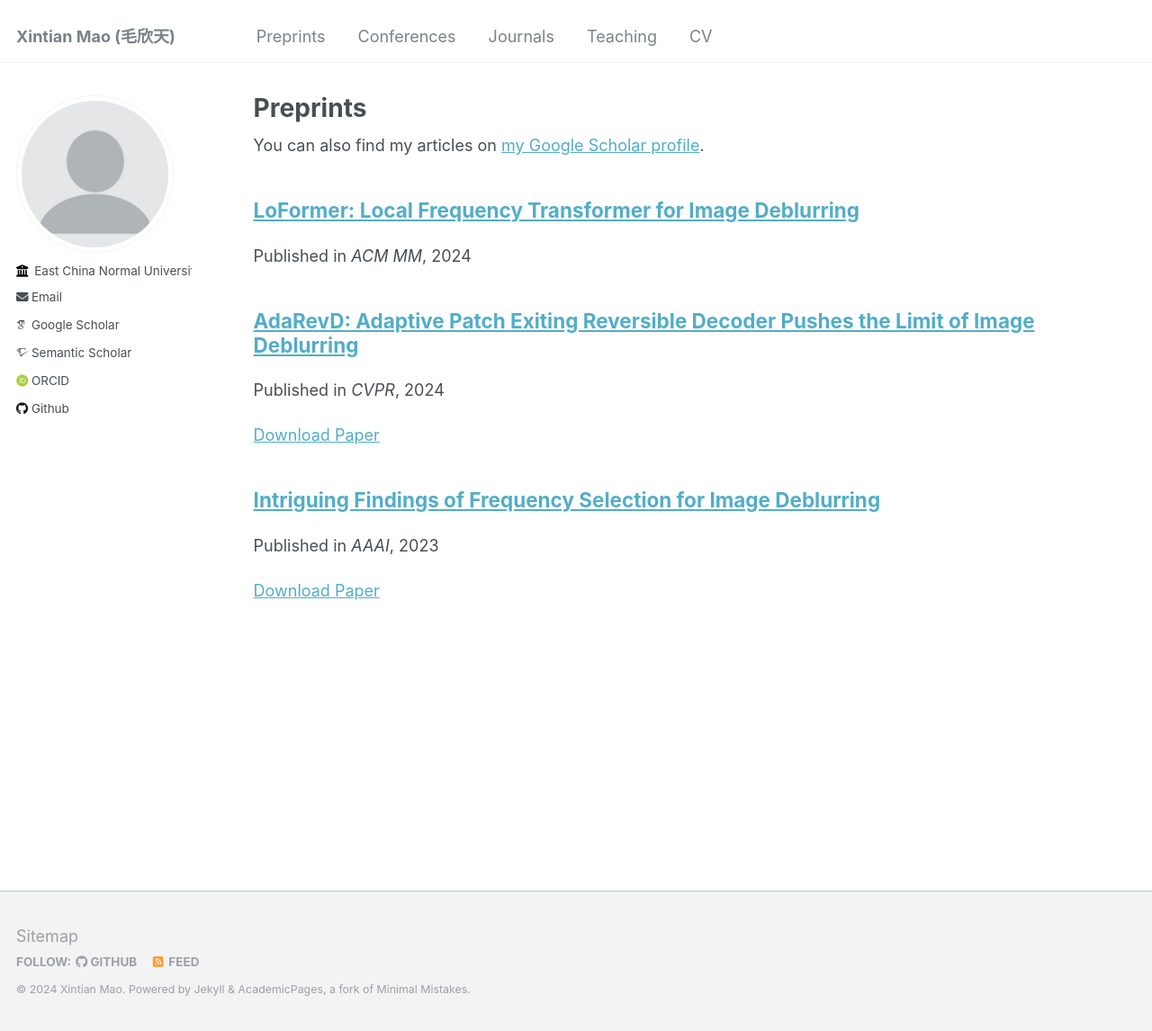
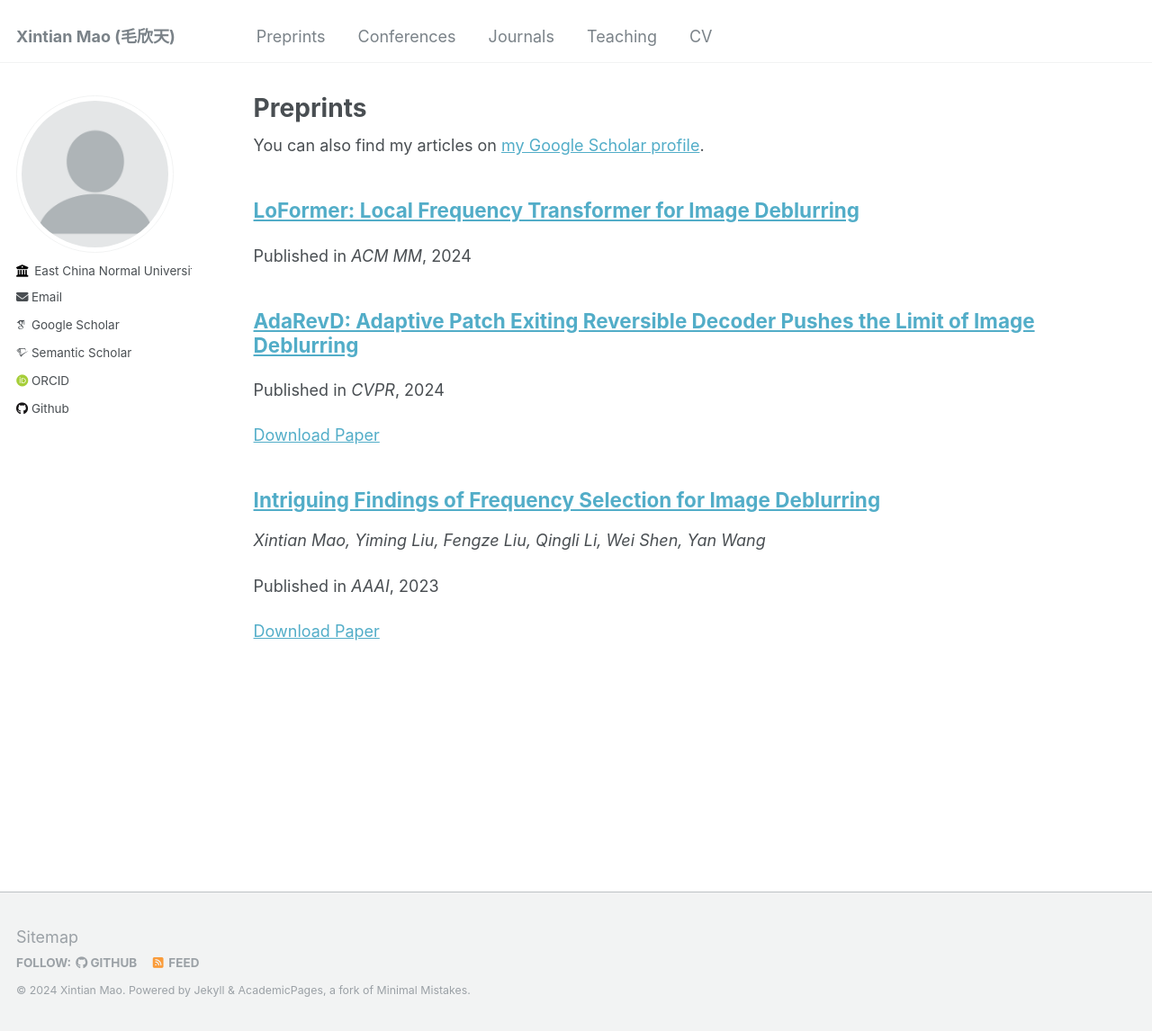
Before and after one commit to INVOKERer/INVOKERer.github.io, a Jekyll site: the page built from _pages/preprints.md, in a window 1280 px wide and 1146 px high. Shown: the whole window at 90% size. Built offline with Jekyll 4.4.1, drawn with Linux system fonts in a browser that asks for light colours; some web fonts are replaced.

Commit message:
Update 2023-06-26-DeepRFTv2.md

```diff
--- a/_publications/2023-06-26-DeepRFTv2.md
+++ b/_publications/2023-06-26-DeepRFTv2.md
@@ -1,6 +1,7 @@
 ---
 title: "Intriguing Findings of Frequency Selection for Image Deblurring"
 collection: publications
+authors: 'Xintian Mao, Yiming Liu, Fengze Liu, Qingli Li, Wei Shen, Yan Wang'
 permalink: /publication/2023-06-26-DeepRFTv2
 date: 2023-06-26
 venue: 'AAAI'
```
